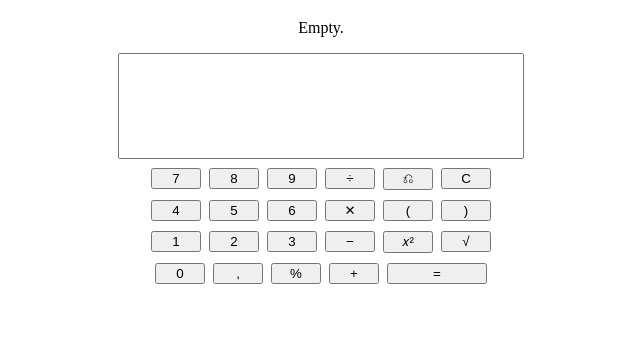
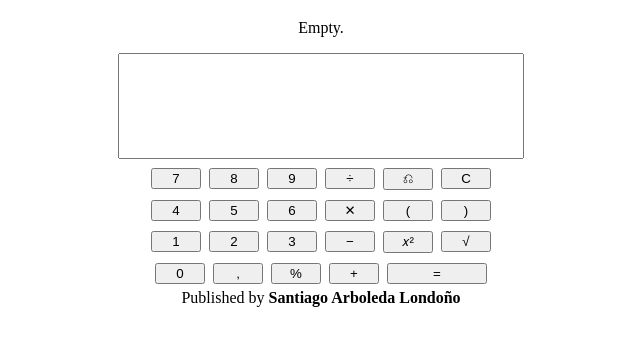
Before and after one commit to monoprosito/calculator, a plain HTML site: page index.html in a window 1280 px wide. Shown: the part 61-406 px from the top of the page, without its empty margins (319-959 px from the left). Drawn offline with Linux system fonts and the light colour scheme.

Commit message:
Adds footer with the author

```diff
--- a/index.html
+++ b/index.html
@@ -48,5 +48,8 @@
       </div>
     </div>
   </div>
+  <footer>
+    Published by <b>Santiago Arboleda Londoño</b>
+  </footer>
 </body>
 </html>
```
